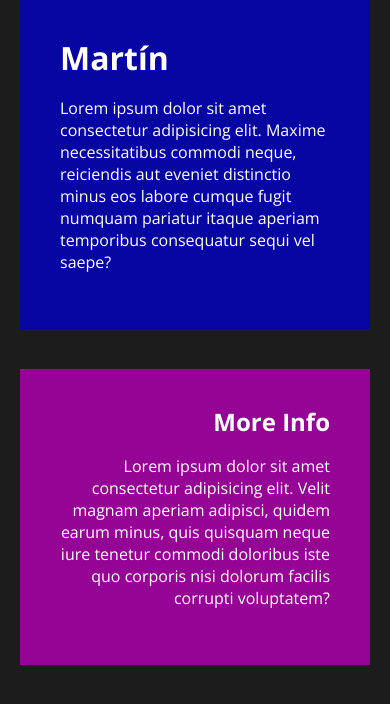
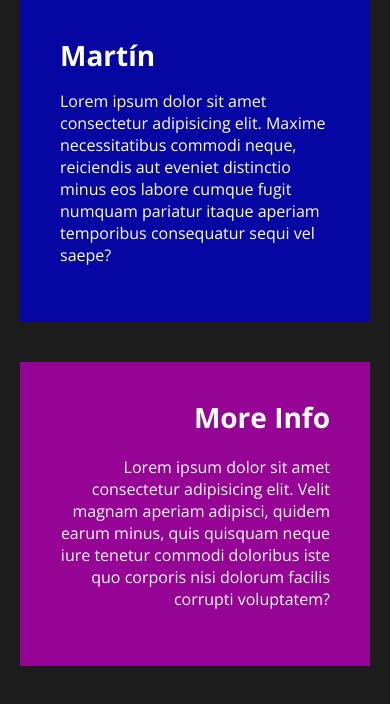
Before and after one commit to magadiflo/sass-bem-responsive-design, a website: page index.html in a window 390 px wide. Drawn offline with nearby package versions, Linux system fonts and the light colour scheme; files that its build step writes are made by us from their sources.

Commit message:
Responsive design: typography

```diff
--- a/app/scss/globals/_typography.scss
+++ b/app/scss/globals/_typography.scss
@@ -1,9 +1,52 @@
+@use '../util/' as u;
+
 h1,
 h2,
 h3 {
     font-weight: 700;
     line-height: 1.1;
     margin-top: 0;
+}
+
+//* Aplicando Media Querys para definir tamaño de fuentes responsive
+//* ****************************************************************
+//* Estos estilos, sin media query son  los predeterminados,
+//* es decir, son estilos para un diseño móvil (movil first).
+//* luego usando los media query, vamos cambiando, según se requiera,
+//* para los diseños en tablet y luego escritorio, etc...
+h1 {
+    font-size: 28px; //* Aplicado a un diseño móvil
+
+    //* Digamos que es para tablet
+    @include u.breakpoint(medium) {
+        font-size: 36px;
+    }
+
+    //* Digamos que es para pc escritorio
+    @include u.breakpoint(large) {
+        font-size: 42px;
+    }
+}
+
+//* Aplicando unidad de medida "vw" para hacer fuentes responsivas
+//* **************************************************************
+//* De esta manera, la fuente se redimensionará automáticamente dependiendo
+//* del tamaño de la vista, así evitamos usar los media querys.
+h2 {
+    //* 28px/375px (375px suponiendo que es el ancho de un móvil) = 7.5vw
+    //* 28px, el tamaño de fuente en px que le daríamos cuando es móvil
+    //* vw, unidad de medida que toma como referencia el ancho de la pantalla
+    //*font-size: 7.5vw;
+
+
+    //* Para evitar que la fuente se vea extremadamente grande, podemos usar la
+    //* función calc() y darle como base 16px y sumarle 2vw del size de la pantalla
+    //*font-size: calc(16px + 2vw);
+
+    //* Si queremos limitar el crecimiendo de la fuente, podemo susar la función clamp(...)
+    //* Recibe 3 parámetros: (valor mínimo, valor actual, valor máximo)
+    //* Es decir, como mínimo la fuente se reducirá hasta 28px y como máximo aumentará hasta 40px
+    font-size: clamp(28px, 16px + 2vw, 40px);
 }
 
 p {
--- a/app/scss/util/_breakpoints.scss
+++ b/app/scss/util/_breakpoints.scss
@@ -10,8 +10,7 @@ $breakpoints-up: (
 
 //* 699.98px, 899.98px, 1439.98px
 $breakpoints-down: (
-    'small': 43.7485em,
-    //*  699.98/16
+    'small': 43.7485em,//*  699.98/16
     'medium': 56.24875em,
     'large': 89.99875em,
 );
```
